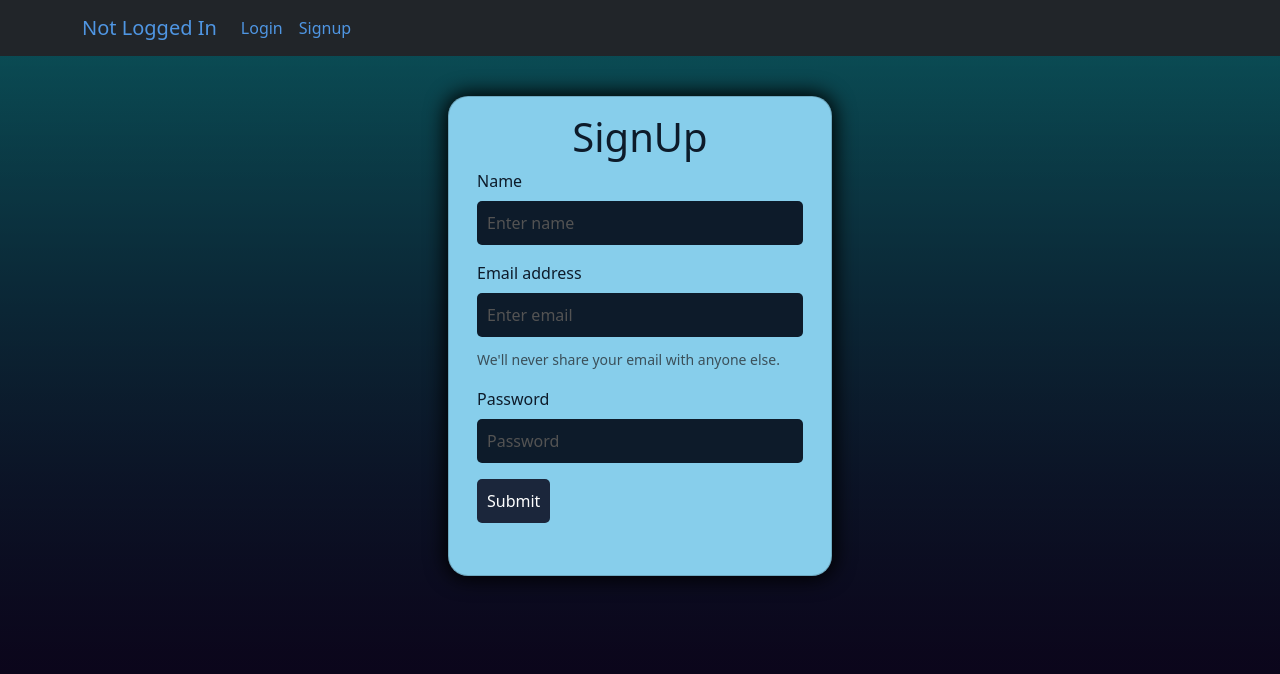
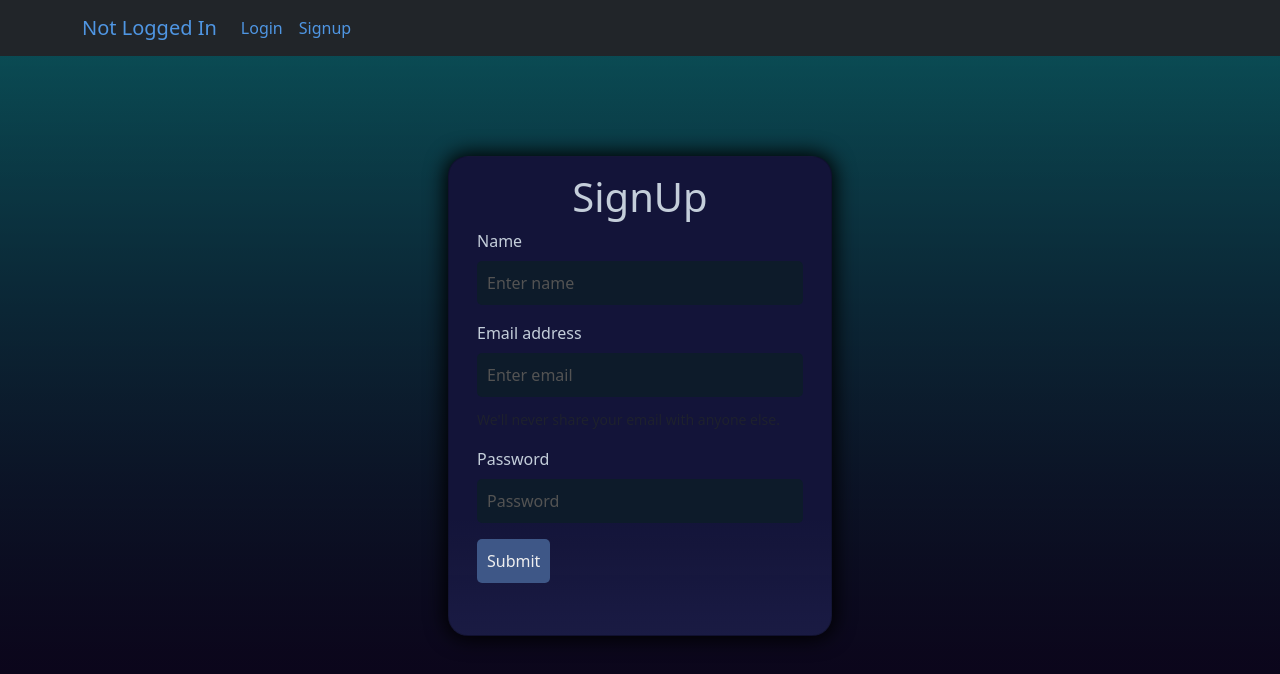
Before and after one commit to BulletStormXT/movi-e-thek, a React (Create React App) app in the folder frontend/: page /signup in a window 1280 px wide. Shown: the top 674 px of the page. Built offline with nearby package versions, Linux system fonts and the light colour scheme; a web font is replaced by a local one.

Commit message:
card-colors in app.css designt
Co-Authored-By: Na5ty <28659545+Na5ty@users.noreply.github.com>
Co-Authored-By: VCorvinus <139325671+VCorvinus@users.noreply.github.com>

```diff
--- a/frontend/src/App.css
+++ b/frontend/src/App.css
@@ -209,7 +209,7 @@ a:active {
   text-decoration: underline;
 }
 
-.text-muted {
+.text-mutend {
   color: #3e5787 !important;
 }
 
--- a/frontend/src/pages/auth/login/Login.jsx
+++ b/frontend/src/pages/auth/login/Login.jsx
@@ -116,7 +116,7 @@ const Login = () => {
                   value={formData.email}
                   onChange={handleInputChange}
                 />
-                <Form.Text className="text-muted">
+                <Form.Text className="text-mutend">
                   We'll never share your email with anyone else.
                 </Form.Text>
               </Form.Group>
--- a/frontend/src/pages/auth/signup/Signup.jsx
+++ b/frontend/src/pages/auth/signup/Signup.jsx
@@ -47,12 +47,12 @@ const Signup = () => {
         style={{
           width: "24rem",
           height: "30rem",
-          margin: "40px auto",
+          margin: "100px auto",
           backgroundColor: "skyblue",
           color: "#0d1b2a",
           borderRadius: "20px",
         }}
-        className="cardShadow"
+        className="cardLogin cardShadow"
       >
         <Card.Body>
           <div className="text-center">
@@ -96,7 +96,7 @@ const Signup = () => {
                   onChange={handleInputChange}
                 />
               </Form.Group>
-              <Button variant="primary" type="submit">
+              <Button variant="primary" type="submit" className="btnLogin">
                 Submit
               </Button>
             </Form>
```
